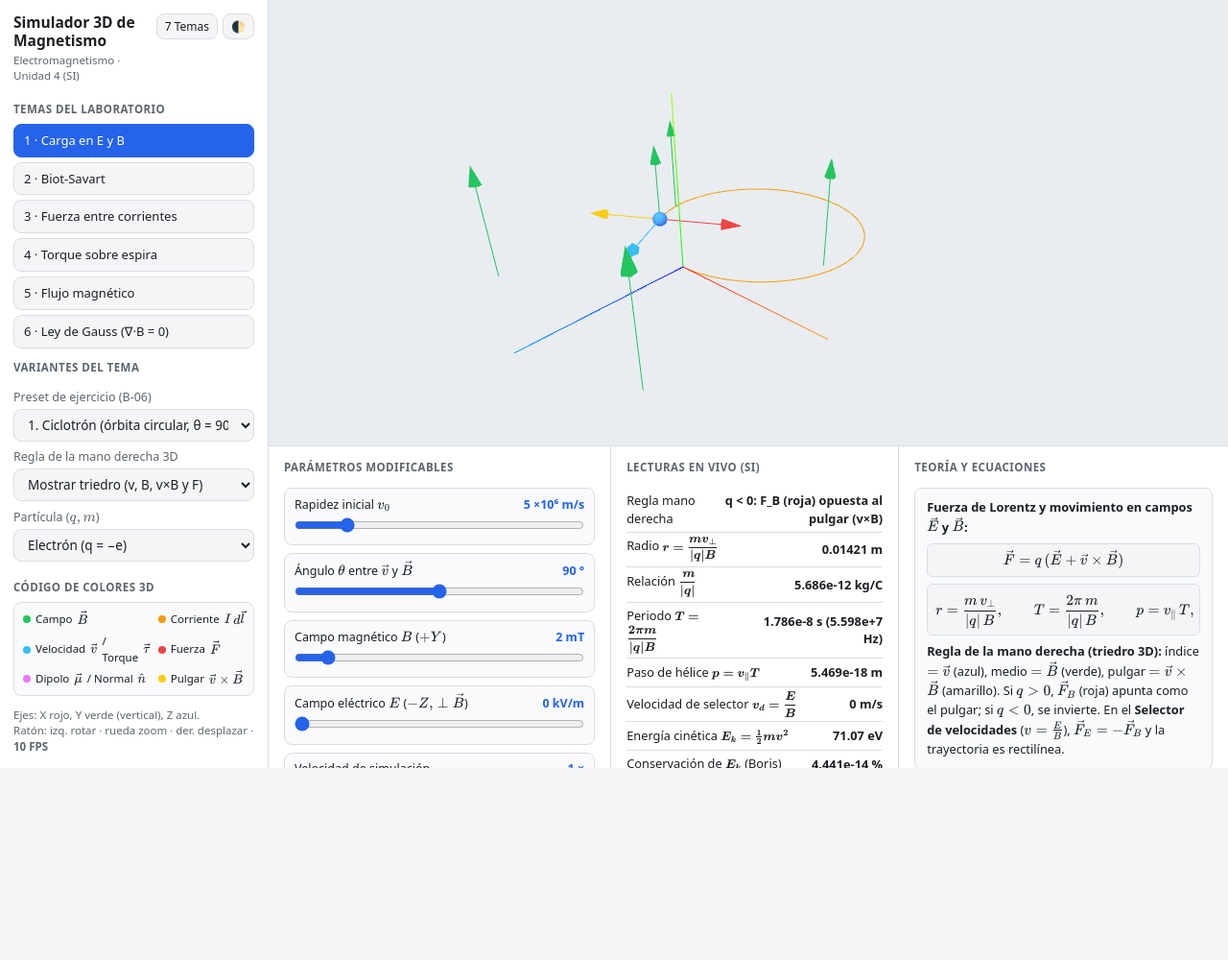
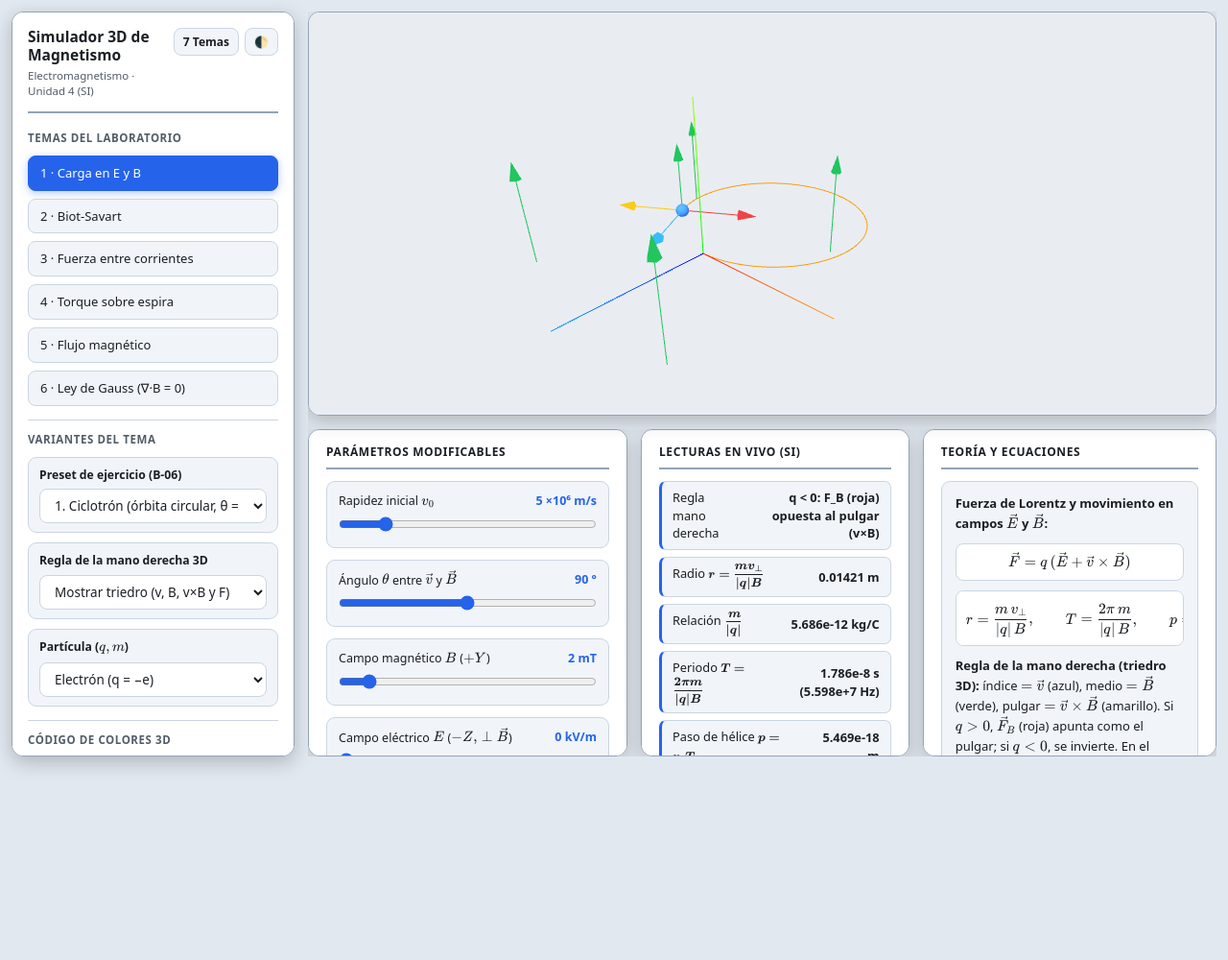
Before and after one commit to sergioaguerrero/magnetism-lab, a plain HTML site: page index.html in a window 1280 px wide. Shown: the whole page at 96% size. Before the commit the page ends 817 px from the top, so only its background shows below. Drawn offline with nearby package versions, Linux system fonts and the light colour scheme; animation ran at ten frames a second.

Commit message:
style(ui): agregar separadores visibles, margenes entre bloques y tarjetas espaciadas

```diff
--- a/css/styles.css
+++ b/css/styles.css
@@ -3,37 +3,40 @@
 }
 
 :root {
-  --bg: #f4f5f7;
+  --bg: #e2e8f0;
   --pn: #ffffff;
   --tx: #1b1f24;
-  --mu: #5c6670;
+  --mu: #525d68;
   --ac: #2563eb;
-  --bd: #d9dde3;
-  --card: #f8fafc;
+  --bd: #cbd5e1;
+  --sep: #94a3b8;
+  --card: #f1f5f9;
   padding-top: env(safe-area-inset-top, 0px);
   padding-bottom: env(safe-area-inset-bottom, 0px);
 }
 
 @media (prefers-color-scheme: dark) {
   :root:not([data-theme="light"]) {
-    --bg: #0e1116;
-    --pn: #171b22;
+    --bg: #090c10;
+    --pn: #141922;
     --tx: #e6e9ee;
     --mu: #9aa5b1;
     --ac: #3b82f6;
-    --bd: #2a313b;
-    --card: #1e242d;
+    --bd: #2d3748;
+    --sep: #475569;
+    --card: #1c2330;
   }
 }
 
 :root[data-theme="dark"] {
-  --bg: #0e1116;
-  --pn: #171b22;
+  --bg: #090c10;
+  --pn: #141922;
   --tx: #e6e9ee;
   --mu: #9aa5b1;
   --ac: #3b82f6;
-  --bd: #2a313b;
-  --card: #1e242d;
+  --bd: #2d3748;
+  --sep: #475569;
+  --card: #1c2330;
 }
 
 html {
@@ -44,6 +47,8 @@ html {
 body {
   height: 100%;
   margin: 0;
+  padding: 12px;
+  gap: 14px;
   display: flex;
   overflow: hidden;
   font: 13.5px/1.45 system-ui, -apple-system, "Segoe UI", sans-serif;
@@ -53,12 +58,14 @@ body {
 
 /* ===== Barra lateral izquierda: Temas y Variantes ===== */
 aside#sidebar {
-  width: 280px;
+  width: 295px;
   flex: none;
   overflow-y: auto;
-  padding: 14px;
+  padding: 16px 16px;
   background: var(--pn);
-  border-right: 1px solid var(--bd);
+  border: 1.5px solid var(--sep);
+  border-radius: 12px;
+  box-shadow: 0 6px 20px rgba(0, 0, 0, 0.22);
   display: flex;
   flex-direction: column;
 }
@@ -67,19 +74,22 @@ aside#sidebar {
   display: flex;
   align-items: flex-start;
   justify-content: space-between;
-  gap: 8px;
-  margin-bottom: 6px;
+  gap: 10px;
+  padding-bottom: 12px;
+  margin-bottom: 4px;
+  border-bottom: 2px solid var(--sep);
 }
 
 .hdr-actions {
   display: flex;
-  gap: 5px;
+  gap: 6px;
   flex: none;
 }
 
 .hdr-actions button {
-  padding: 4px 8px;
+  padding: 5px 9px;
   font-size: 12px;
+  font-weight: 600;
 }
 
 h1 {
@@ -91,34 +101,42 @@ h1 {
 .sub {
   font-size: 11.5px;
   color: var(--mu);
-  margin: 2px 0 0;
+  margin: 3px 0 0;
 }
 
-h2 {
+aside#sidebar h2 {
   font-size: 11.5px;
   color: var(--mu);
-  margin: 12px 0 6px;
+  margin: 14px 0 9px;
+  padding-top: 12px;
+  border-top: 1.5px solid var(--bd);
   font-weight: 700;
   text-transform: uppercase;
-  letter-spacing: 0.04em;
+  letter-spacing: 0.05em;
+}
+
+aside#sidebar h2:first-of-type {
+  border-top: 0;
+  padding-top: 6px;
+  margin-top: 8px;
 }
 
 #tabs {
   display: flex;
   flex-direction: column;
-  gap: 5px;
+  gap: 8px;
 }
 
 button,
 select {
   font: inherit;
   color: var(--tx);
-  background: var(--bg);
-  border: 1px solid var(--bd);
+  background: var(--card);
+  border: 1.5px solid var(--bd);
   border-radius: 8px;
-  padding: 6px 10px;
+  padding: 7px 11px;
   cursor: pointer;
-  transition: border-color 0.15s, background 0.15s;
+  transition: border-color 0.15s, background 0.15s, transform 0.1s;
 }
 
 button:hover,
@@ -129,7 +147,7 @@ select:hover {
 #tabs button {
   font-size: 13px;
   text-align: left;
-  padding: 7px 10px;
+  padding: 8px 12px;
   font-weight: 500;
 }
 
@@ -137,65 +155,54 @@ button.on {
   background: var(--ac);
   border-color: var(--ac);
   color: #fff;
+  box-shadow: 0 2px 8px rgba(37, 99, 235, 0.35);
 }
 
-#variants .row {
-  margin: 7px 0;
+#variants {
+  display: flex;
+  flex-direction: column;
+  gap: 10px;
 }
 
-#variants .row div {
-  font-size: 12.5px;
-  color: var(--mu);
-  margin-bottom: 3px;
+#variants .variant-row {
+  margin: 0;
+  padding: 9px 11px;
+  background: var(--card);
+  border: 1px solid var(--bd);
+  border-radius: 9px;
 }
 
-.dock-ctrls {
-  display: flex;
-  flex-direction: column;
+#variants .variant-row div {
+  font-size: 12.2px;
+  font-weight: 600;
+  color: var(--tx);
+  margin-bottom: 6px;
 }
 
-.scene-ctrl-bar {
-  margin-top: 10px;
-  padding-top: 10px;
-  border-top: 1px solid var(--bd);
-}
-
-.btns {
-  display: flex;
-  gap: 8px;
-}
-
-.btns button {
-  flex: 1;
-  font-size: 13px;
-  padding: 8px 10px;
-  font-weight: 600;
-}
-
-.btns button[hidden] {
-  display: none;
+#variants select {
+  background: var(--pn);
 }
 
 .legend {
   display: grid;
   grid-template-columns: 1fr 1fr;
-  gap: 5px 8px;
-  padding: 8px 9px;
+  gap: 8px 10px;
+  padding: 10px 11px;
   background: var(--card);
-  border: 1px solid var(--bd);
-  border-radius: 8px;
-  font-size: 11.5px;
+  border: 1.5px solid var(--bd);
+  border-radius: 9px;
+  font-size: 11.8px;
 }
 
 .leg-item {
   display: inline-flex;
   align-items: center;
-  gap: 5px;
+  gap: 6px;
 }
 
 .dot {
-  width: 8px;
-  height: 8px;
+  width: 9px;
+  height: 9px;
   border-radius: 50%;
   flex: none;
   display: inline-block;
@@ -205,8 +212,9 @@ button.on {
   color: var(--mu);
   font-size: 11.5px;
   margin-top: auto;
-  padding-top: 12px;
-  line-height: 1.4;
+  padding-top: 14px;
+  border-top: 1.5px solid var(--bd);
+  line-height: 1.45;
 }
 
 /* ===== Área principal derecha: Arriba 3D (#cvw) + Abajo Dock (#bottom-dock) ===== */
@@ -216,59 +224,70 @@ main.workspace {
   height: 100%;
   display: flex;
   flex-direction: column;
+  gap: 14px;
   overflow: hidden;
 }
 
 #cvw {
-  flex: 1 1 56%;
+  flex: 1 1 54%;
   min-width: 0;
-  min-height: 220px;
+  min-height: 210px;
   overflow: hidden;
   position: relative;
+  border: 1.5px solid var(--sep);
+  border-radius: 12px;
+  box-shadow: 0 6px 20px rgba(0, 0, 0, 0.22);
 }
 
 #cvw canvas {
   display: block;
 }
 
-/* ===== Panel inferior: Parámetros modificables, Lecturas y Teoría ===== */
+/* ===== Panel inferior: 3 Tarjetas separadas con bordes visibles ===== */
 section#bottom-dock {
-  flex: 0 0 42%;
-  min-height: 230px;
-  max-height: 360px;
-  background: var(--pn);
-  border-top: 1px solid var(--bd);
+  flex: 0 0 44%;
+  min-height: 245px;
+  max-height: 380px;
   display: grid;
-  grid-template-columns: 1.25fr 1.05fr 1.2fr;
-  gap: 0;
+  grid-template-columns: 1.25fr 1.05fr 1.15fr;
+  gap: 14px;
   overflow: hidden;
 }
 
 .dock-col {
-  padding: 10px 16px 14px;
+  background: var(--pn);
+  border: 1.5px solid var(--sep);
+  border-radius: 12px;
+  padding: 14px 18px 16px;
   overflow-y: auto;
-  border-right: 1px solid var(--bd);
-}
-
-.dock-col:last-child {
-  border-right: 0;
+  box-shadow: 0 6px 20px rgba(0, 0, 0, 0.2);
 }
 
 .dock-col h2 {
-  margin-top: 2px;
-  margin-bottom: 8px;
+  font-size: 12px;
+  color: var(--tx);
+  margin: 0 0 12px;
+  padding: 0 0 8px;
+  border-bottom: 2px solid var(--sep);
+  font-weight: 700;
+  text-transform: uppercase;
+  letter-spacing: 0.05em;
   position: sticky;
   top: 0;
   background: var(--pn);
-  padding: 2px 0 4px;
   z-index: 2;
+}
+
+.dock-ctrls {
+  display: flex;
+  flex-direction: column;
 }
 
 /* Rejilla de sliders modificables en el panel inferior */
 .ctrls-grid {
   display: grid;
-  grid-template-columns: repeat(auto-fill, minmax(195px, 1fr));
-  gap: 8px 14px;
+  grid-template-columns: repeat(auto-fill, minmax(200px, 1fr));
+  gap: 12px 14px;
 }
 
 .row {
@@ -281,22 +300,22 @@ section#bottom-dock {
 
 .slider-row {
   background: var(--card);
-  border: 1px solid var(--bd);
-  border-radius: 8px;
-  padding: 7px 10px;
+  border: 1.5px solid var(--bd);
+  border-radius: 9px;
+  padding: 10px 12px;
 }
 
 .slider-row div {
   display: flex;
   justify-content: space-between;
   align-items: baseline;
-  gap: 6px;
-  margin-bottom: 4px;
+  gap: 8px;
+  margin-bottom: 7px;
   font-size: 12.5px;
 }
 
 .slider-row b {
-  font-weight: 600;
+  font-weight: 700;
   color: var(--ac);
   font-variant-numeric: tabular-nums;
   white-space: nowrap;
@@ -308,14 +327,45 @@ input[type="range"] {
   accent-color: var(--ac);
 }
 
-/* Lecturas en vivo */
+.scene-ctrl-bar {
+  margin-top: 14px;
+  padding-top: 14px;
+  border-top: 2px solid var(--sep);
+}
+
+.btns {
+  display: flex;
+  gap: 10px;
+}
+
+.btns button {
+  flex: 1;
+  font-size: 13px;
+  padding: 8px 12px;
+  font-weight: 600;
+}
+
+.btns button[hidden] {
+  display: none;
+}
+
+/* Lecturas en vivo: filas espaciadas con separador claro */
+#ro {
+  display: flex;
+  flex-direction: column;
+  gap: 7px;
+}
+
 .kv {
   display: flex;
   justify-content: space-between;
   align-items: center;
-  border-bottom: 1px solid var(--bd);
-  padding: 4.5px 0;
-  gap: 10px;
+  background: var(--card);
+  border: 1px solid var(--bd);
+  border-left: 3px solid var(--ac);
+  border-radius: 7px;
+  padding: 7px 11px;
+  gap: 12px;
   font-size: 12.8px;
 }
 
@@ -331,20 +381,20 @@ input[type="range"] {
 
 /* Panel de teoría y fórmulas KaTeX */
 #th {
-  font-size: 12.8px;
-  line-height: 1.55;
+  font-size: 13px;
+  line-height: 1.6;
   background: var(--card);
-  padding: 10px 12px;
-  border-radius: 8px;
-  border: 1px solid var(--bd);
+  padding: 12px 14px;
+  border-radius: 9px;
+  border: 1.5px solid var(--bd);
 }
 
 #th .katex-display {
-  margin: 7px 0;
-  padding: 6px 8px;
-  background: var(--bg);
-  border: 1px solid var(--bd);
-  border-radius: 6px;
+  margin: 10px 0;
+  padding: 8px 10px;
+  background: var(--pn);
+  border: 1.5px solid var(--bd);
+  border-radius: 8px;
   overflow-x: auto;
   overflow-y: hidden;
 }
@@ -369,13 +419,13 @@ input[type="range"] {
 .modal {
   background: var(--pn);
   color: var(--tx);
-  border: 1px solid var(--bd);
+  border: 1.5px solid var(--sep);
   border-radius: 14px;
-  max-width: 820px;
+  max-width: 840px;
   width: 100%;
   max-height: 90vh;
   overflow: auto;
-  padding: 20px 22px;
+  padding: 22px 24px;
   box-shadow: 0 20px 50px rgba(0, 0, 0, 0.45);
 }
 
@@ -384,9 +434,9 @@ input[type="range"] {
   justify-content: space-between;
   align-items: flex-start;
   gap: 12px;
-  border-bottom: 1px solid var(--bd);
+  border-bottom: 2px solid var(--sep);
   padding-bottom: 12px;
-  margin-bottom: 14px;
+  margin-bottom: 16px;
 }
 
 .modal-hdr h2 {
@@ -405,21 +455,21 @@ input[type="range"] {
 
 .topic-grid {
   display: grid;
-  grid-template-columns: repeat(auto-fill, minmax(230px, 1fr));
-  gap: 10px;
+  grid-template-columns: repeat(auto-fill, minmax(235px, 1fr));
+  gap: 12px;
   margin-bottom: 16px;
 }
 
 .topic-card {
   background: var(--card);
-  border: 1px solid var(--bd);
+  border: 1.5px solid var(--bd);
   border-radius: 10px;
-  padding: 11px 12px;
+  padding: 12px 14px;
   cursor: pointer;
   transition: transform 0.12s, border-color 0.12s;
   display: flex;
   flex-direction: column;
-  gap: 4px;
+  gap: 6px;
 }
 
 .topic-card:hover {
@@ -433,10 +483,10 @@ input[type="range"] {
 }
 
 .topic-card .eq-box {
-  background: var(--bg);
+  background: var(--pn);
   border: 1px solid var(--bd);
   border-radius: 6px;
-  padding: 5px 8px;
+  padding: 6px 8px;
   margin: 2px 0;
   overflow-x: auto;
 }
@@ -450,7 +500,7 @@ input[type="range"] {
   display: flex;
   justify-content: space-between;
   align-items: center;
-  border-top: 1px solid var(--bd);
+  border-top: 1.5px solid var(--bd);
   padding-top: 12px;
   font-size: 12px;
   color: var(--mu);
@@ -462,6 +512,5 @@ input[type="range"] {
   }
   .dock-th {
     grid-column: span 2;
-    border-top: 1px solid var(--bd);
   }
 }
```
